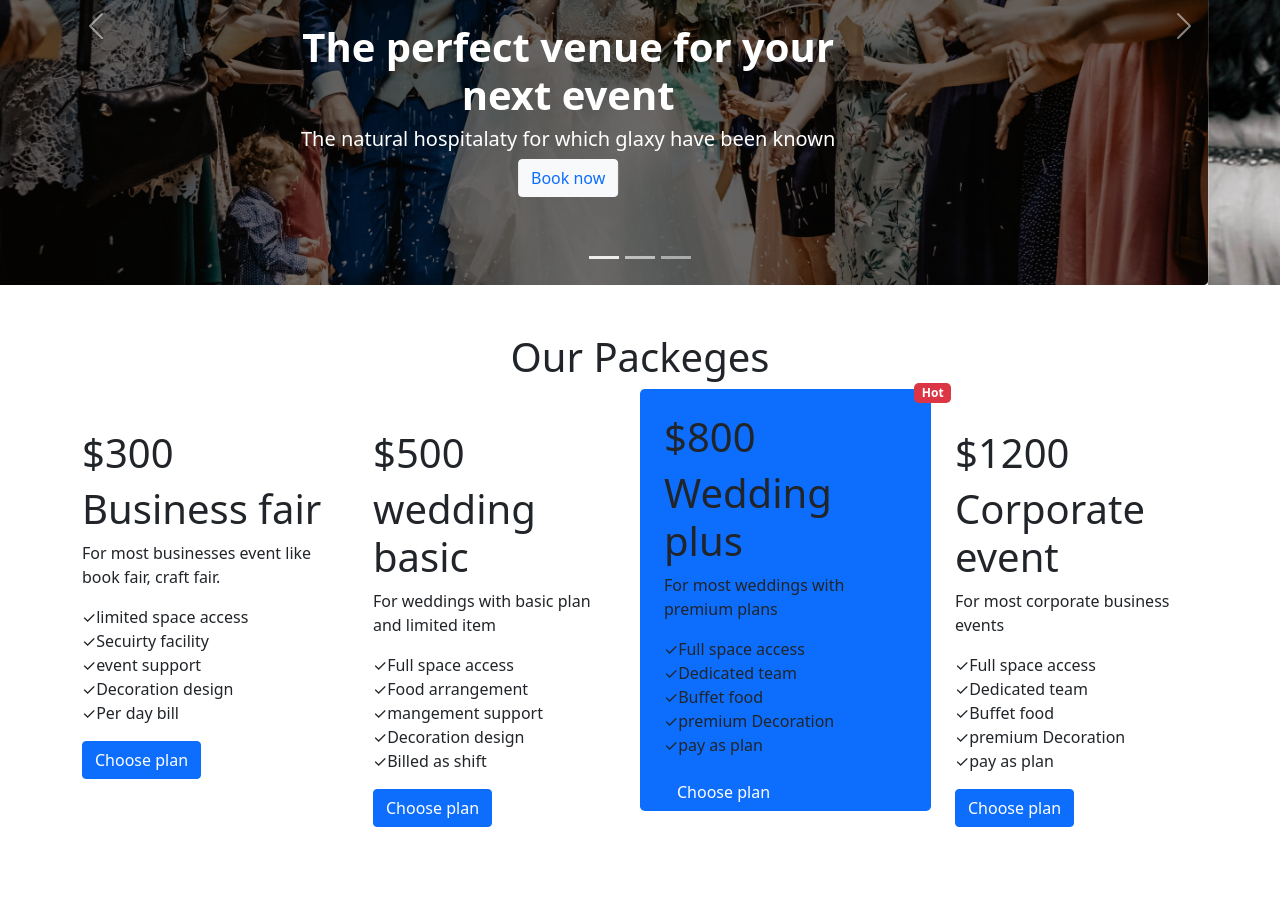
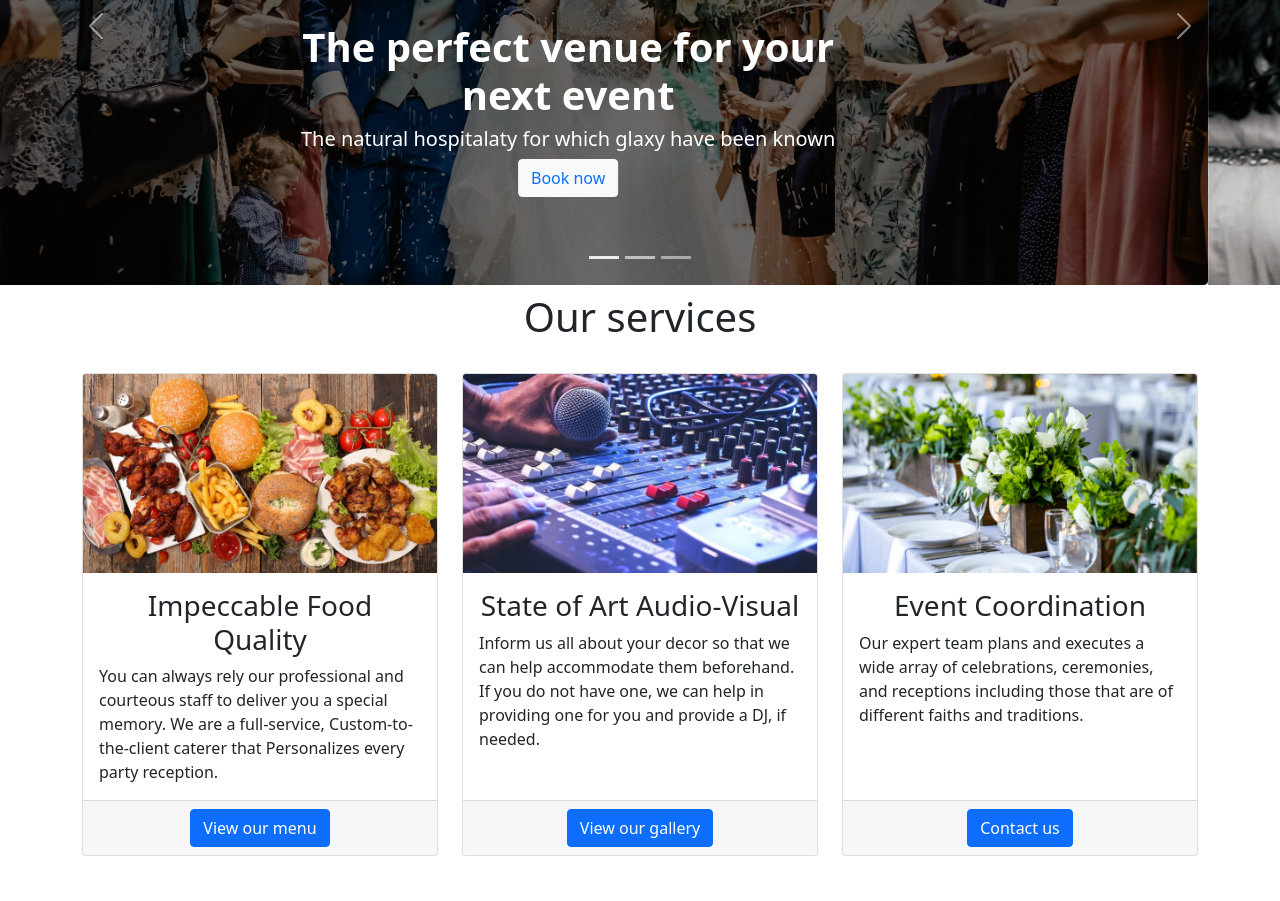
Before and after one commit to shakilahamed95/glaxy-convention-center, a plain HTML site: page index.html in a window 1280 px wide. Shown: the part 282-1183 px from the top of the page. Drawn offline with nearby package versions, Linux system fonts and the light colour scheme.

Commit message:
bonus-our services section done

```diff
--- a/index.html
+++ b/index.html
@@ -44,7 +44,7 @@
     </section>
     <!-- cover slider section start  -->
     <section class="mt-5">
-        <div class="mt-5">
+        <div>
             <div id="carouselExampleCaptions" class="carousel slide" data-bs-ride="carousel">
                 <div class="carousel-indicators">
                     <button type="button" data-bs-target="#carouselExampleCaptions" data-bs-slide-to="0" class="active"
@@ -107,6 +107,57 @@
 
 <body>
     <main>
+        <!-- our services section start -->
+        <section class="container mt-2">
+            <h1 class="text-center">Our services</h1>
+            <div>
+                <div class="row row-cols-1 row-cols-md-3 g-4 mt-2">
+                    <div class="col">
+                        <div class="card h-100">
+                            <img src="images/food.jpg" class="card-img-top" alt="...">
+                            <div class="card-body">
+                                <h3 class="card-title text-center">Impeccable Food Quality</h3>
+                                <p class="card-text">You can always rely our professional and courteous staff to deliver
+                                    you a special memory. We are a full-service, Custom-to-the-client caterer that
+                                    Personalizes every party reception.</p>
+                            </div>
+                            <div class="card-footer d-flex justify-content-center">
+                                <button class="btn btn-primary" type="submit">View our menu</button>
+                            </div>
+                        </div>
+                    </div>
+                    <div class="col">
+                        <div class="card h-100">
+                            <img src="images/audio.jpg" class="card-img-top" alt="...">
+                            <div class="card-body">
+                                <h3 class="card-title text-center">State of Art Audio-Visual</h3>
+                                <p class="card-text">Inform us all about your decor so that we can help accommodate them
+                                    beforehand. If you do not have one, we can help in providing one for you and provide
+                                    a DJ, if needed.</p>
+                            </div>
+                            <div class="card-footer d-flex justify-content-center">
+                                <button class="btn btn-primary" type="submit">View our gallery</button>
+                            </div>
+                        </div>
+                    </div>
+                    <div class="col">
+                        <div class="card h-100">
+                            <img src="images/event.png" class="card-img-top" alt="...">
+                            <div class="card-body">
+                                <h3 class="card-title text-center">Event Coordination</h3>
+                                <p class="card-text">Our expert team plans and executes a wide array of celebrations,
+                                    ceremonies, and receptions including those that are of different faiths and
+                                    traditions. </p>
+                            </div>
+                            <div class="card-footer d-flex justify-content-center">
+                                <button class="btn btn-primary" type="submit">Contact us</button>
+                            </div>
+                        </div>
+                    </div>
+                </div>
+            </div>
+
+        </section>
         <!-- our package section start  -->
         <section class="container mt-5">
             <h1 class="text-center mb-5"> Our Packeges</h1>
```
Also changed, not shown: style.css (+17 -0 lines), images/audio.jpg (added), images/event.png (added), images/food.jpg (added).
